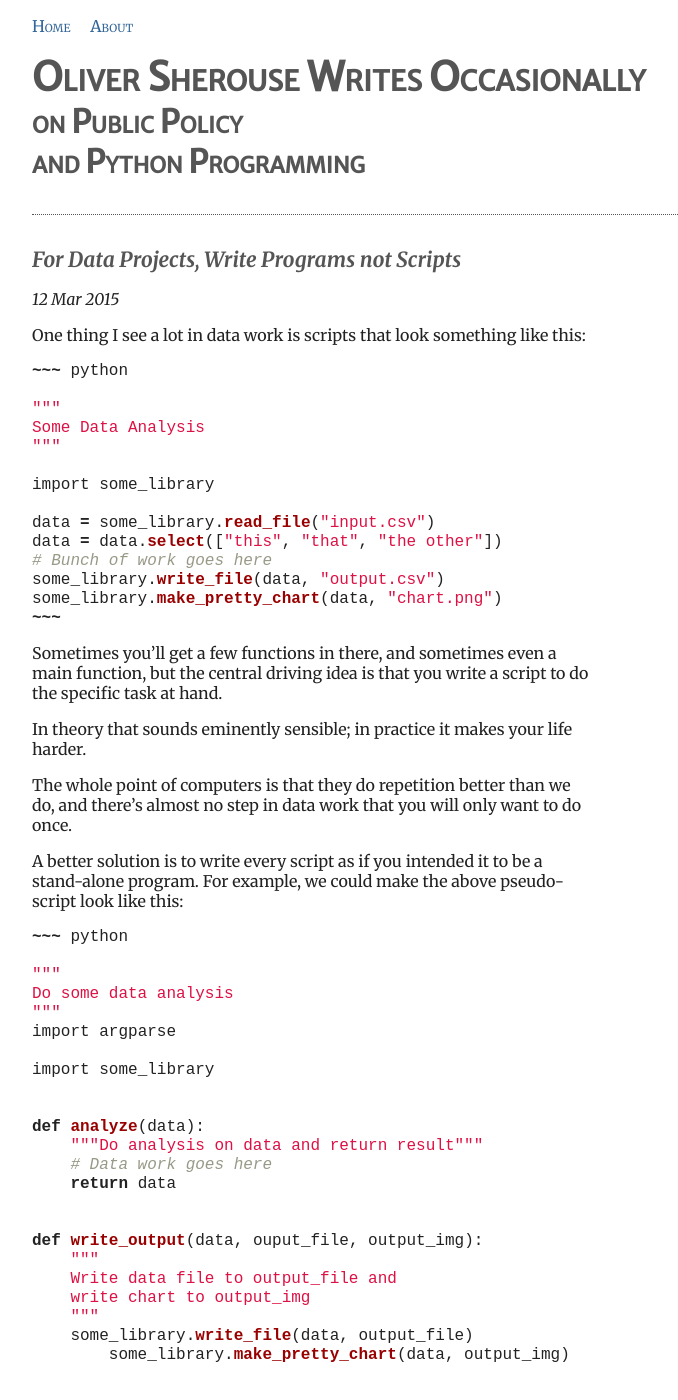
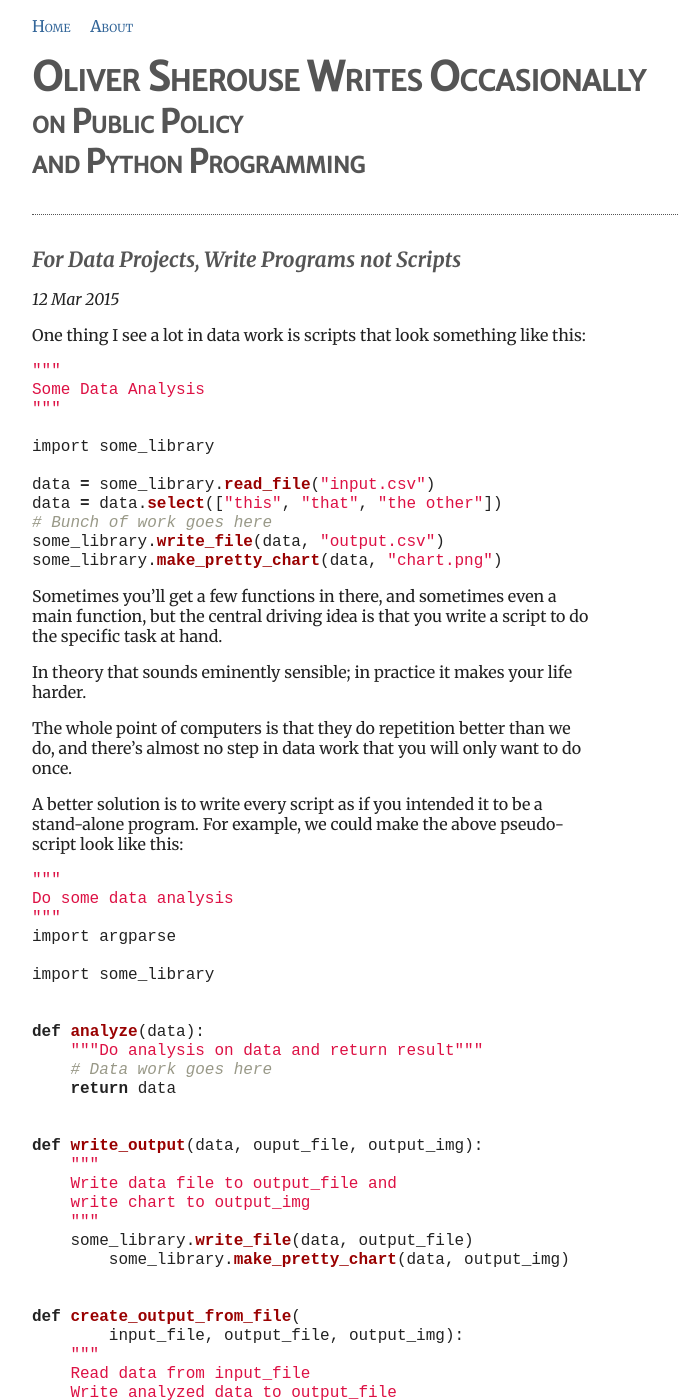
Before and after one commit to OliverSherouse/OliverSherouse.github.io, a Jekyll site: the page built from _posts/2015-03-12-programs_not_scripts.markdown, in a window 1280 px wide and 1400 px high. Shown: the whole window, without its empty margins (128-806 px from the left). Built offline with Jekyll 4.4.1, drawn with Linux system fonts in a browser that asks for light colours; nearby versions of some CDN libraries; comment, search, counter and statistics services are not loaded.

Commit message:
what we learned today is that my tools do not work together

```diff
--- a/_posts/2015-03-12-programs_not_scripts.markdown
+++ b/_posts/2015-03-12-programs_not_scripts.markdown
@@ -6,7 +6,6 @@ date: 2015-03-12 10:24:44
 One thing I see a lot in data work is scripts that look something like this:
 
 {% highlight python %}
-~~~ python
 
 """
 Some Data Analysis
@@ -19,7 +18,6 @@ data = data.select(["this", "that", "the other"])
 # Bunch of work goes here
 some_library.write_file(data, "output.csv")
 some_library.make_pretty_chart(data, "chart.png")
-~~~
 
 {% endhighlight %}
 
@@ -32,7 +30,6 @@ The whole point of computers is that they do repetition better than we do, and t
 A better solution is to write every script as if you intended it to be a stand-alone program.  For example, we could make the above pseudo-script look like this:
 
 {% highlight python %}
-~~~ python
 
 """
 Do some data analysis
@@ -85,7 +82,7 @@ def create_output_from_file(
 
     if __name__ == "__main__":
         main()
-~~~
+
 {% endhighlight %}
 
 You would just run this script using `python script_name.py input.csv output.csv output.png` to get the same result as the original. The difference is, this version of the script is completely portable; you can take it and drop it into any project where you need the functionality.
```
